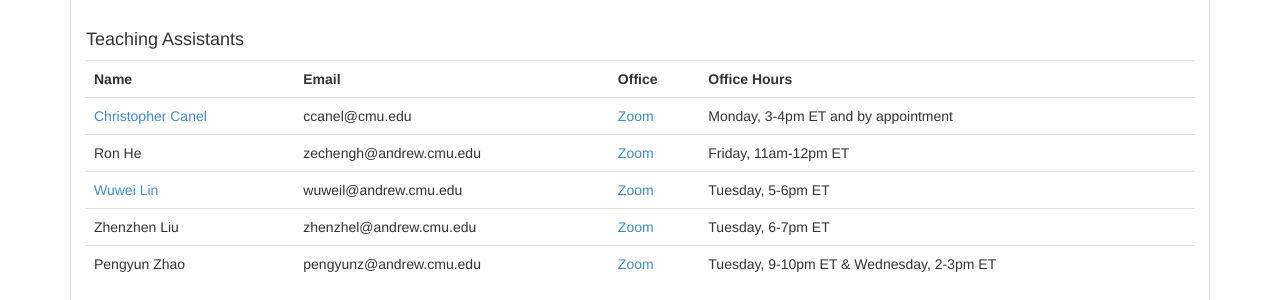
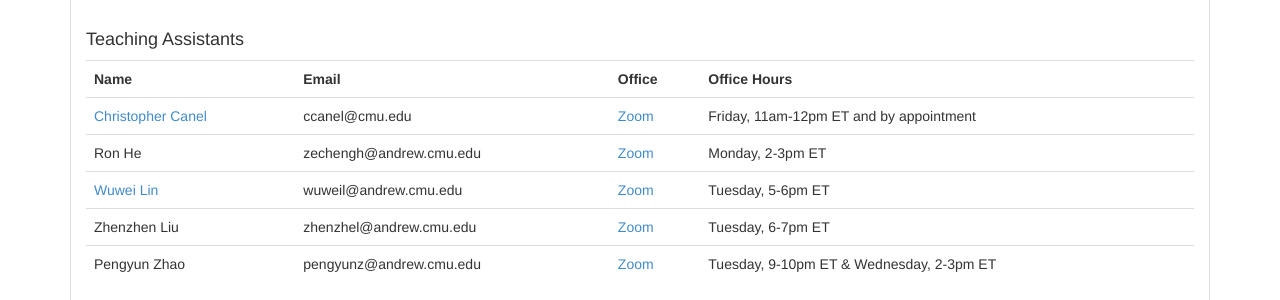
Before and after one commit to computer-networks/fa21, a Jekyll site: the page built from index.html, in a window 1280 px wide and 900 px high, scrolled down 628 px. Shown: the part 178-478 px from the top of the window. Built offline with Jekyll 4.4.1, drawn with Linux system fonts in a browser that asks for light colours.

Commit message:
Update Christopher and Ron office hours

```diff
--- a/index.html
+++ b/index.html
@@ -93,13 +93,13 @@ title: 15-441/641 Fall 2020
       <td><a href="https://www.ccanel.com/">Christopher Canel</a></td>
       <td><span class="email">ccanel@cmu.edu</span></td>
       <td><a href="https://cmu.zoom.us/j/99110244793?pwd=YlhGUDd3MGdWc2pMbzBBaFFHNlk2dz09">Zoom</a></td>
-      <td>Monday, 3-4pm ET and by appointment</td>
+      <td>Friday, 11am-12pm ET and by appointment</td>
     </tr>
     <tr>
       <td>Ron He</td>
       <td><span class="email">zechengh@andrew.cmu.edu</span></td>
       <td><a href="https://cmu.zoom.us/j/99110244793?pwd=YlhGUDd3MGdWc2pMbzBBaFFHNlk2dz09">Zoom</a></td>
-      <td>Friday, 11am-12pm ET</td>
+      <td>Monday, 2-3pm ET</td>
     </tr>
      <tr>
       <td><a href="https://wuwei.io/">Wuwei Lin</a></td>
```
